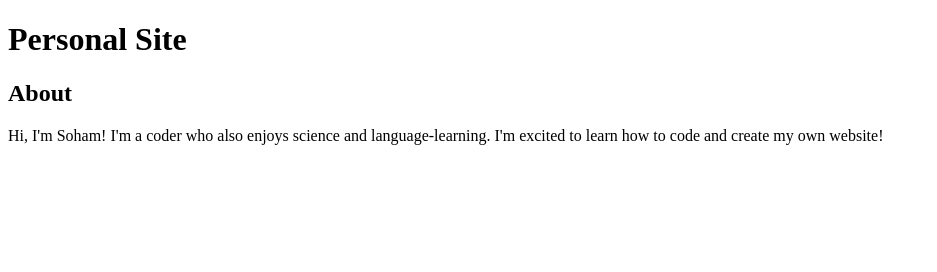
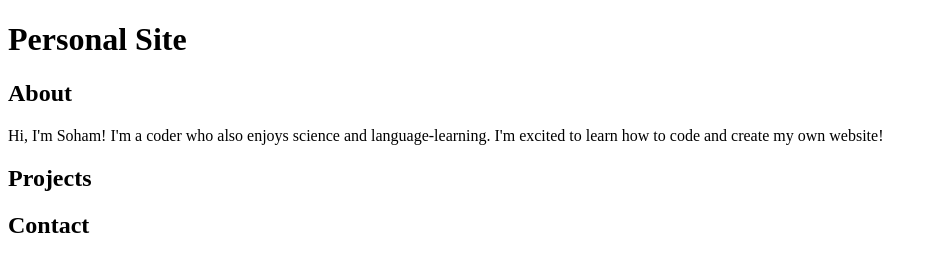
Before and after one commit to Soham485/Personal-Website, a plain HTML site: page index.html in a window 1280 px wide. Shown: the whole page, without its empty margins (0-937 px from the left). Drawn offline with Linux system fonts and the light colour scheme.

Commit message:
created projects and contact sections in index.html

```diff
--- a/index.html
+++ b/index.html
@@ -13,6 +13,14 @@
     <section>
       <h2>About</h2>
       <p>Hi, I'm Soham! I'm a coder who also enjoys science and language-learning. I'm excited to learn how to code and create my own website!</p>
+
+    </section>
+    <section>
+      <h2>Projects</h2>
+    </section>
+    <section>
+      <h2>Contact</h2>
+    </section>
   </main>
   <footer>
   </footer>
```
